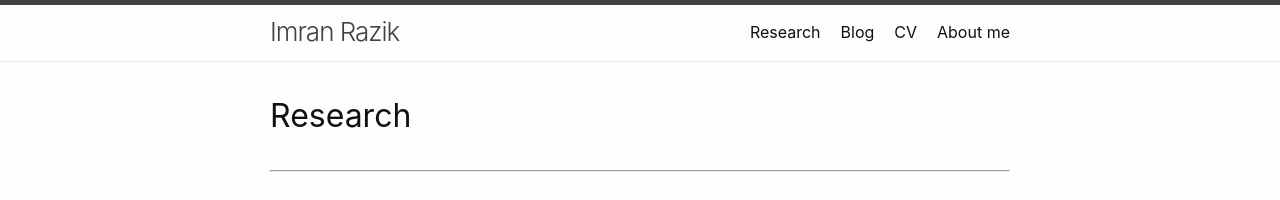
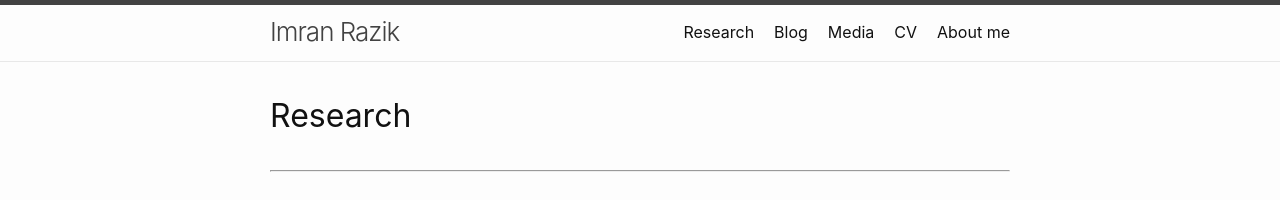
Before and after one commit to imranrazik/imranrazik.github.io, a Jekyll site: the page built from index.md, in a window 1280 px wide. Shown: the top 200 px of the page. Built offline with Jekyll 4.4.1, drawn with Linux system fonts in a browser that asks for light colours; our own code applies the rules of GitHub Pages for plain Markdown files.

Commit message:
Update _config.yml

```diff
--- a/_config.yml
+++ b/_config.yml
@@ -50,6 +50,7 @@ minima:
 header_pages:
  - index.md
  - Blog.md
+ - Media.md
  - CV.md
  - About-me.md
 
```
